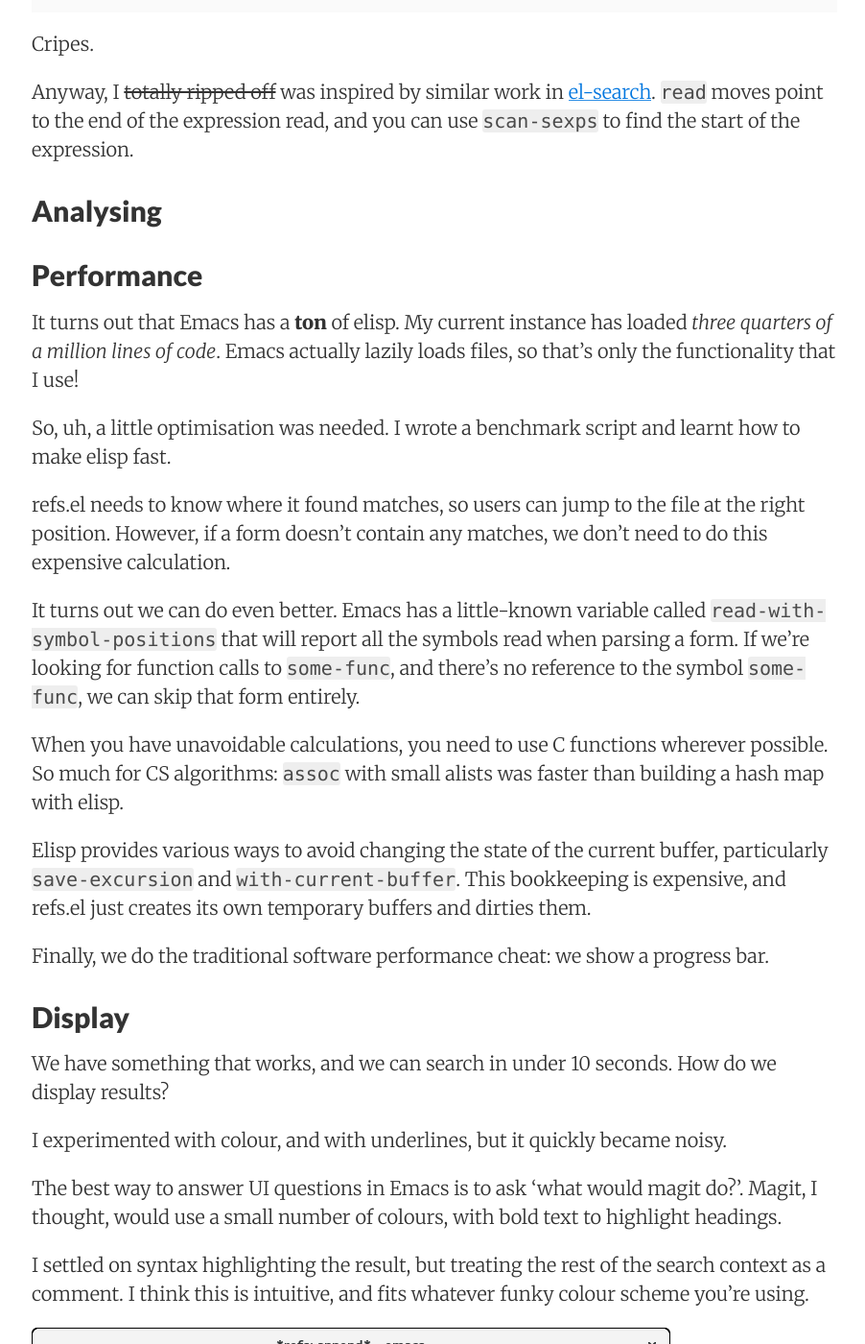
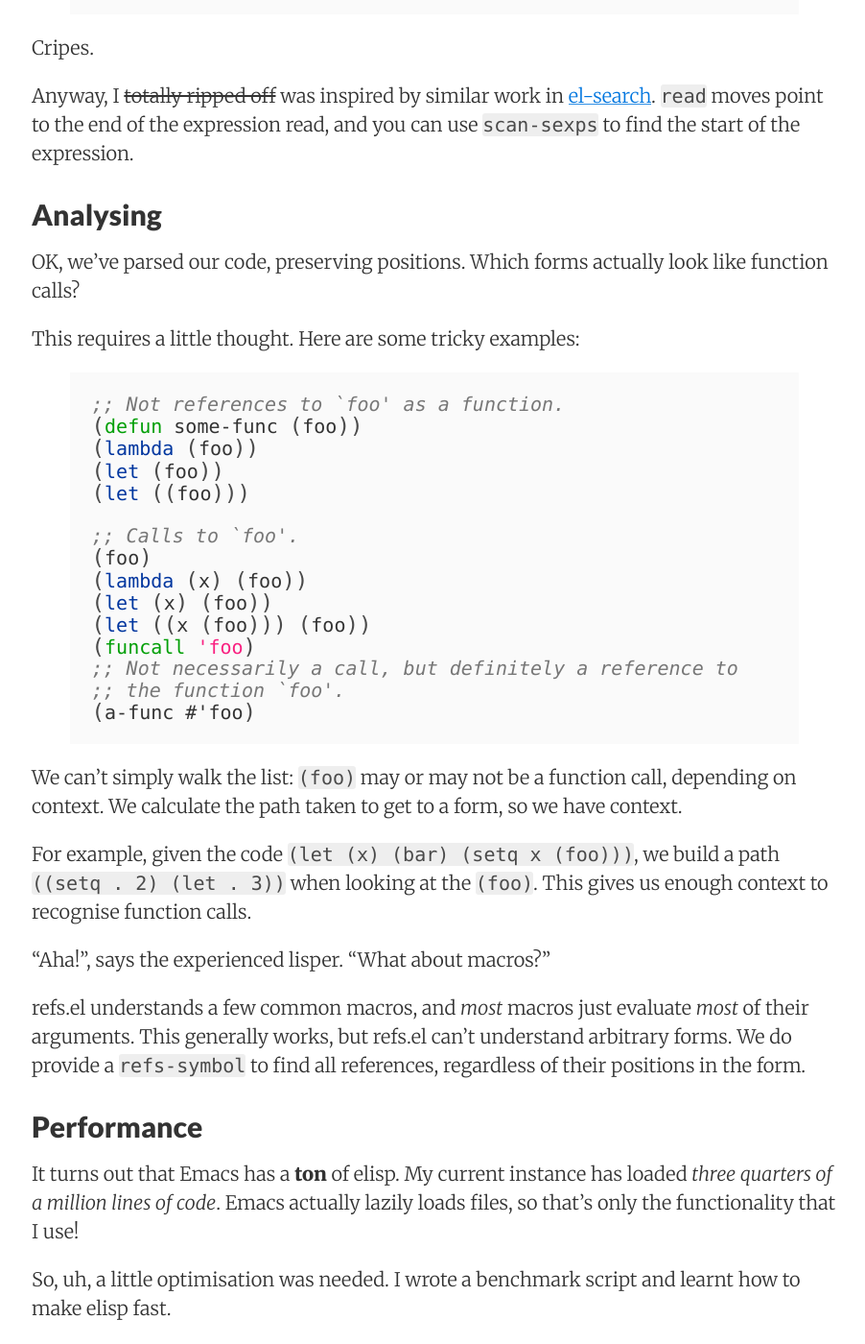
Before and after one commit to Wilfred/wilfred.github.com, a Jekyll site: the page built from _posts/2016-09-25-searching-a-million-lines-of-lisp.markdown, in a window 1280 px wide and 1400 px high, scrolled down 1177 px. Shown: the whole window at 96% size, without its empty margins (187-1089 px from the left). Built offline with Jekyll 4.4.1, drawn with Linux system fonts in a browser that asks for light colours; nearby versions of some CDN libraries; some of the changed text lies outside the part shown.

Commit message:
Another draft

````diff
--- a/_posts/2016-09-25-searching-a-million-lines-of-lisp.markdown
+++ b/_posts/2016-09-25-searching-a-million-lines-of-lisp.markdown
@@ -25,7 +25,7 @@ lisp, you just have... a list. Unadorned.
 I briefly explored writing my own parser before coming to my
 senses. Did you know the following is legal elisp?
 
-```
+{% highlight common-lisp %}
 ;; Variables can start with numbers:
 (let ((0x0 1))
   ;; And a backquote does not have to immediately precede the
@@ -33,7 +33,7 @@ senses. Did you know the following is legal elisp?
   `
   ;; foo
   (+ ,0x0))
-```
+{% endhighlight %}
 
 Cripes.
 
@@ -43,6 +43,44 @@ moves point to the end of the expression read, and you can use
 `scan-sexps` to find the start of the expression.
 
 ## Analysing
+
+OK, we've parsed our code, preserving positions. Which forms actually
+look like function calls?
+
+This requires a little thought. Here are some tricky examples:
+
+{% highlight common-lisp %}
+;; Not references to `foo' as a function.
+(defun some-func (foo))
+(lambda (foo))
+(let (foo))
+(let ((foo)))
+
+;; Calls to `foo'.
+(foo)
+(lambda (x) (foo))
+(let (x) (foo))
+(let ((x (foo))) (foo))
+(funcall 'foo)
+;; Not necessarily a call, but definitely a reference to
+;; the function `foo'.
+(a-func #'foo)
+{% endhighlight %}
+
+We can't simply walk the list: `(foo)` may or may not be a function
+call, depending on context. We calculate the path taken to get to a
+form, so we have context.
+
+For example, given the code `(let (x) (bar) (setq x (foo)))`, we build a
+path `((setq . 2) (let . 3))` when looking at the `(foo)`. This gives
+us enough context to recognise function calls.
+
+"Aha!", says the experienced lisper. "What about macros?"
+
+refs.el understands a few common macros, and *most* macros just
+evaluate *most* of their arguments. This generally works, but refs.el
+can't understand arbitrary forms. We do provide a `refs-symbol` to
+find all references, regardless of their positions in the form.
 
 ## Performance
 
@@ -80,6 +118,11 @@ progress bar.
 We have something that works, and we can search in under 10
 seconds. How do we display results?
 
+<img src="/assets/refs_proto.png">
+
+Initially, we just dumped the form in the results buffer. This loses
+context and puts everything on one line.
+
 I experimented with colour, and with underlines, but it quickly became
 noisy.
 
````
Also changed, not shown: assets/refs_proto.png (added).
